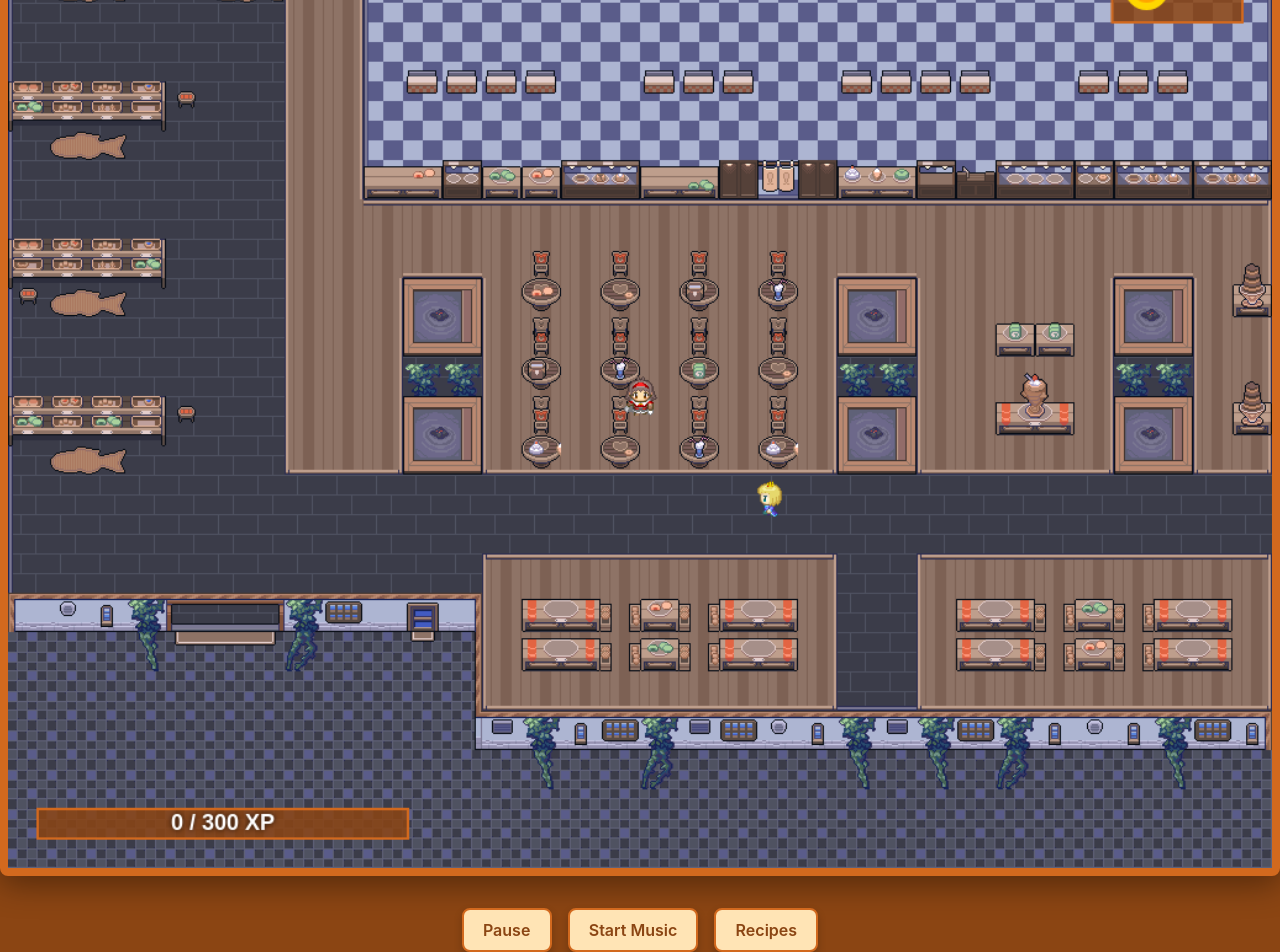
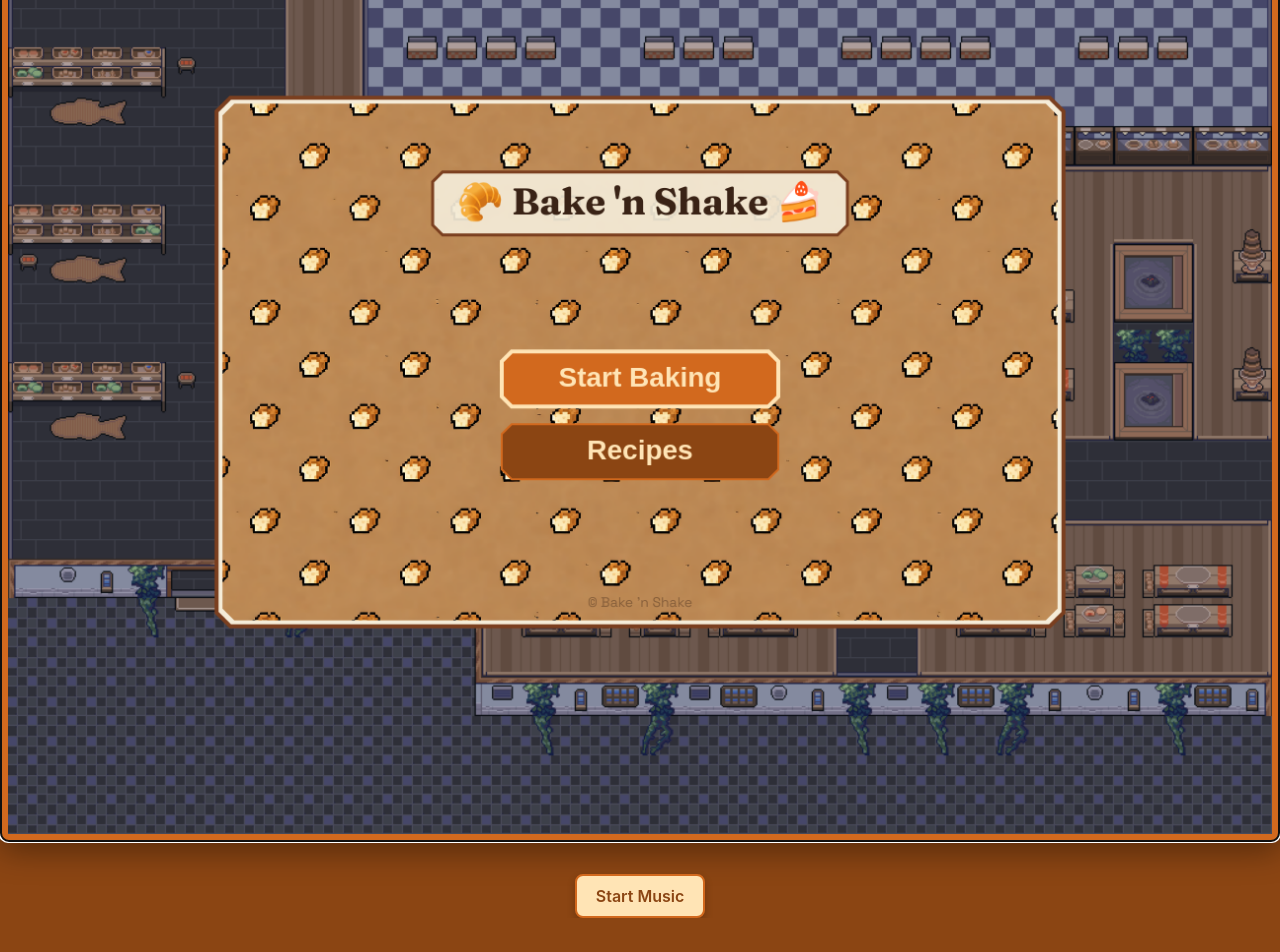
Before and after one commit to astrutz/bakeandshake, a website built with Vite: page index.html in a window 1280 px wide. After the commit the page ends 918 px from the top, so only its background shows below. Built offline with nearby package versions, Linux system fonts and the light colour scheme.

Commit message:
add main menu

```diff
--- a/index.html
+++ b/index.html
@@ -8,7 +8,6 @@
 </head>
 <body>
 <div id="app">
-  <h1>🥐 Bake 'n Shake 🍰</h1>
   <div id="game-container">
     <!-- Keep internal resolution at 1024x768, but display at 1.25x scale -->
     <canvas
@@ -18,9 +17,7 @@
             style="width: 1280px; height: 960px; image-rendering: crisp-edges;"
     ></canvas>
     <div id="controls">
-      <button id="toggle">Pause</button>
       <button id="music">Start Music</button>
-      <button id="recipe-book">Recipes</button>
     </div>
   </div>
 </div>
--- a/src/game.ts
+++ b/src/game.ts
@@ -394,7 +394,7 @@ export class Game {
     });
   }
 
-  private handleMenuSelection() {
+  private async handleMenuSelection() {
     const { action, close } = this.pauseMenu.selectOption();
 
     switch (action) {
@@ -416,6 +416,20 @@ export class Game {
       case 'delete':
         this.deleteSave();
         break;
+
+      case 'main_menu': {
+        // TODO Make hübsch dialog
+        const wantsSave = window.confirm(
+          'Do you want to save before returning to the main menu? Unsaved progress will be lost.',
+        );
+        console.log(wantsSave)
+        if (wantsSave) {
+          this.saveGame();
+        }
+        this.pauseMenu.setPaused(false);
+        window.dispatchEvent(new CustomEvent('open-main-menu'));
+        break;
+      }
     }
   }
 
--- a/src/main.ts
+++ b/src/main.ts
@@ -4,6 +4,7 @@ import { AmbientAudioManager } from './audio/AmbientAudioManager.ts';
 import { SoundManager } from './audio/SoundManager.ts';
 import { SOUND_IDS } from './audio/SoundId.ts';
 import { initRecipeBookOverview } from './ui/recipe-book/recipe-book.ts';
+import { createMainMenu } from './ui/main-menu/main-menu';
 
 // Get the existing canvas element
 const canvas = document.querySelector<HTMLCanvasElement>('#game');
@@ -75,8 +76,22 @@ musicToggleBtn?.addEventListener('click', async () => {
   musicRunning = !musicRunning;
 });
 
-// optional: Autostart Game
-game.start();
+// Initialize recipe book overview overlay
+const openRecipeBook = initRecipeBookOverview();
 
-// Initialize recipe book overview overlay
-initRecipeBookOverview();
+// Main menu
+const menu = createMainMenu({
+  onStart: () => {
+    isRunning = true;
+    toggleBtn && (toggleBtn.textContent = 'Pause');
+    game.start();
+  },
+  onRecipes: () => {
+    openRecipeBook?.();
+  },
+});
+
+window.addEventListener('open-main-menu', () => {
+  game.stop();
+  menu.show();
+});
--- a/src/style.css
+++ b/src/style.css
@@ -1,3 +1,5 @@
+@import url('https://fonts.googleapis.com/css2?family=Fraunces:opsz,wght@9..144,500;9..144,700&family=Space+Grotesk:wght@400;600&display=swap');
+
 :root {
   font-family: Inter, system-ui, Avenir, Helvetica, Arial, sans-serif;
   line-height: 1.5;
@@ -58,6 +60,18 @@ h1 {
   gap: 1rem;
 }
 
+.main-menu-canvas {
+  position: absolute;
+  inset: 0;
+  width: 100%;
+  height: 100%;
+  border-radius: 8px;
+  border: 8px solid #d2691e;
+  pointer-events: auto;
+  background: transparent;
+}
+
+
 #game {
   display: block;
 
--- a/src/ui/PauseMenu.ts
+++ b/src/ui/PauseMenu.ts
@@ -4,7 +4,7 @@ import { Colors, Alpha, Fonts, UI } from '../config/theme';
 export class PauseMenu {
   private isPaused: boolean = false;
   private selectedOption: number = 0;
-  private menuOptions: string[] = ['Resume', 'Save Game', 'Load Game', 'Delete Save'];
+  private menuOptions: string[] = ['Resume', 'Save Game', 'Load Game', 'Delete Save', 'Main Menu'];
 
   // Feedback messages
   private feedbackMessage: string = '';
@@ -78,6 +78,8 @@ export class PauseMenu {
         return { action: 'load', close: true };
       case 'Delete Save':
         return { action: 'delete', close: false };
+      case 'Main Menu':
+        return { action: 'main_menu', close: true };
       default:
         return { action: '', close: false };
     }
--- /dev/null
+++ b/src/ui/main-menu/main-menu.ts
@@ -0,0 +1,288 @@
+import { Colors, Fonts, UI } from '../../config/theme';
+
+type MainMenuActions = {
+  onStart: () => void;
+  onRecipes: () => void;
+};
+
+type MenuButton = {
+  id: 'start' | 'recipes';
+  label: string;
+  x: number;
+  y: number;
+  width: number;
+  height: number;
+};
+
+export function createMainMenu(actions: MainMenuActions) {
+  const container = document.querySelector<HTMLDivElement>('#game-container');
+  const gameCanvas = document.querySelector<HTMLCanvasElement>('#game');
+  if (!container || !gameCanvas) {
+    throw new Error('Game container or canvas not found');
+  }
+
+  const menuCanvas = document.createElement('canvas');
+  menuCanvas.className = 'main-menu-canvas';
+  menuCanvas.setAttribute('aria-label', 'Main menu');
+  menuCanvas.tabIndex = 0;
+  container.appendChild(menuCanvas);
+
+  const context = menuCanvas.getContext('2d');
+  if (!context) {
+    throw new Error('Failed to get 2D context for main menu');
+  }
+
+  let buttons: MenuButton[] = [];
+  let active = true;
+  let selectedIndex = 0;
+  const backgroundImage = new Image();
+  let imageReady = false;
+  backgroundImage.src = '/main-menu/breads.png';
+  backgroundImage.onload = () => {
+    imageReady = true;
+    draw();
+  };
+
+  const mapImage = new Image();
+  let mapReady = false;
+  mapImage.src = '/map/map.png';
+  mapImage.onload = () => {
+    mapReady = true;
+    draw();
+  };
+
+  const resize = () => {
+    const rect = gameCanvas.getBoundingClientRect();
+    const dpr = window.devicePixelRatio || 1;
+    menuCanvas.width = Math.floor(rect.width * dpr);
+    menuCanvas.height = Math.floor(rect.height * dpr);
+    menuCanvas.style.width = `${rect.width}px`;
+    menuCanvas.style.height = `${rect.height}px`;
+    context.setTransform(dpr, 0, 0, dpr, 0, 0);
+    draw();
+  };
+
+  const draw = () => {
+    const width = menuCanvas.width / (window.devicePixelRatio || 1);
+    const height = menuCanvas.height / (window.devicePixelRatio || 1);
+    const padding = Math.min(width, height) * 0.22;
+    const innerX = padding;
+    const innerY = padding;
+    const innerW = width - padding * 2;
+    const innerH = height - padding * 2;
+
+    context.clearRect(0, 0, width, height);
+    if (mapReady) {
+      drawCoverImage(context, mapImage, width, height, 0, 0);
+      context.fillStyle = 'rgba(11, 8, 6, 0.25)';
+      context.fillRect(0, 0, width, height);
+    } else {
+      context.fillStyle = '#3d1f11';
+      context.fillRect(0, 0, width, height);
+    }
+
+    context.fillStyle = '#f5ecd8';
+    context.strokeStyle = '#7b3f1f';
+    context.lineWidth = 4;
+    drawPixelRoundRect(context, innerX, innerY, innerW, innerH, 14);
+    context.fill();
+    context.stroke();
+
+    context.save();
+    context.beginPath();
+    drawPixelRoundRect(context, innerX + 6, innerY + 6, innerW - 12, innerH - 12, 12);
+    context.clip();
+    if (imageReady) {
+      drawCoverImage(context, backgroundImage, innerW - 12, innerH - 12, innerX + 6, innerY + 6);
+    } else {
+      context.fillStyle = '#5a2e16';
+      context.fillRect(innerX + 6, innerY + 6, innerW - 12, innerH - 12);
+    }
+    context.restore();
+
+    const titleY = innerY + innerH * 0.2;
+    const titleWidth = Math.min(innerW * 0.82, 420);
+    const titleHeight = 64;
+    const titleX = width / 2 - titleWidth / 2;
+    const titleBoxY = titleY - titleHeight / 2;
+
+    context.fillStyle = 'rgba(245, 236, 216, 0.92)';
+    context.strokeStyle = '#7b3f1f';
+    context.lineWidth = 3;
+    drawPixelRoundRect(context, titleX, titleBoxY, titleWidth, titleHeight, 10);
+    context.fill();
+    context.stroke();
+
+    context.fillStyle = '#3a2316';
+    context.font = '700 38px "Fraunces", serif';
+    context.textAlign = 'center';
+    context.textBaseline = 'middle';
+    context.fillText("🥐 Bake 'n Shake 🍰", width / 2, titleY);
+
+    const buttonWidth = Math.min(280, innerW * 0.5);
+    const buttonHeight = 56;
+    const buttonX = width / 2 - buttonWidth / 2;
+    const startY = innerY + innerH * 0.48;
+    const gap = 18;
+
+    buttons = [
+      {
+        id: 'start',
+        label: 'Start Baking',
+        x: buttonX,
+        y: startY,
+        width: buttonWidth,
+        height: buttonHeight,
+      },
+      {
+        id: 'recipes',
+        label: 'Recipes',
+        x: buttonX,
+        y: startY + buttonHeight + gap,
+        width: buttonWidth,
+        height: buttonHeight,
+      },
+    ];
+
+    buttons.forEach((button, index) => {
+      const isSelected = index === selectedIndex;
+      context.fillStyle = isSelected ? Colors.chocolate : Colors.saddleBrown;
+      context.strokeStyle = isSelected ? Colors.moccasin : Colors.chocolate;
+      context.lineWidth = isSelected ? UI.borderWidth.thick : UI.borderWidth.thin;
+      drawPixelRoundRect(context, button.x, button.y, button.width, button.height, 10);
+      context.fill();
+      context.stroke();
+
+      context.fillStyle = Colors.moccasin;
+      context.font = `600 ${Fonts.sizes.large} ${Fonts.body}`;
+      context.fillText(button.label, button.x + button.width / 2, button.y + button.height / 2);
+    });
+
+    context.fillStyle = 'rgba(58, 35, 22, 0.4)';
+    context.font = '500 14px "Space Grotesk", sans-serif';
+    context.fillText('© Bake \'n Shake', width / 2, innerY + innerH - 24);
+  };
+
+  const hitTest = (x: number, y: number) =>
+    buttons.find(
+      (button) =>
+        x >= button.x &&
+        x <= button.x + button.width &&
+        y >= button.y &&
+        y <= button.y + button.height,
+    );
+
+  menuCanvas.addEventListener('mousemove', (event) => {
+    if (!active) return;
+    const rect = menuCanvas.getBoundingClientRect();
+    const hit = hitTest(event.clientX - rect.left, event.clientY - rect.top);
+    menuCanvas.style.cursor = hit ? 'pointer' : 'default';
+  });
+
+  menuCanvas.addEventListener('click', (event) => {
+    if (!active) return;
+    const rect = menuCanvas.getBoundingClientRect();
+    const hit = hitTest(event.clientX - rect.left, event.clientY - rect.top);
+    if (!hit) return;
+
+    if (hit.id === 'start') {
+      actions.onStart();
+      hide();
+    } else if (hit.id === 'recipes') {
+      actions.onRecipes();
+    }
+  });
+
+  menuCanvas.addEventListener('keydown', (event) => {
+    if (!active) return;
+    if (event.key === 'ArrowUp' || event.key === 'w' || event.key === 'W') {
+      event.preventDefault();
+      selectedIndex = (selectedIndex - 1 + buttons.length) % buttons.length;
+      draw();
+    } else if (event.key === 'ArrowDown' || event.key === 's' || event.key === 'S') {
+      event.preventDefault();
+      selectedIndex = (selectedIndex + 1) % buttons.length;
+      draw();
+    } else if (event.key === 'Enter' || event.key === ' ') {
+      event.preventDefault();
+      const selected = buttons[selectedIndex];
+      if (!selected) return;
+      if (selected.id === 'start') {
+        actions.onStart();
+        hide();
+      } else if (selected.id === 'recipes') {
+        actions.onRecipes();
+      }
+    }
+  });
+
+  const show = () => {
+    active = true;
+    menuCanvas.style.display = 'block';
+    selectedIndex = 0;
+    resize();
+    menuCanvas.focus();
+  };
+
+  const hide = () => {
+    active = false;
+    menuCanvas.style.display = 'none';
+  };
+
+  window.addEventListener('resize', () => {
+    if (active) {
+      resize();
+    }
+  });
+
+  show();
+
+  return { show, hide };
+}
+
+function drawPixelRoundRect(
+  ctx: CanvasRenderingContext2D,
+  x: number,
+  y: number,
+  width: number,
+  height: number,
+  radius: number,
+) {
+  const r = Math.max(4, Math.floor(radius));
+  ctx.beginPath();
+  ctx.moveTo(x + r, y);
+  ctx.lineTo(x + width - r, y);
+  ctx.lineTo(x + width, y + r);
+  ctx.lineTo(x + width, y + height - r);
+  ctx.lineTo(x + width - r, y + height);
+  ctx.lineTo(x + r, y + height);
+  ctx.lineTo(x, y + height - r);
+  ctx.lineTo(x, y + r);
+  ctx.closePath();
+}
+
+function drawCoverImage(
+  ctx: CanvasRenderingContext2D,
+  image: HTMLImageElement,
+  width: number,
+  height: number,
+  x: number,
+  y: number,
+) {
+  const imageRatio = image.width / image.height;
+  const canvasRatio = width / height;
+  let drawWidth = width;
+  let drawHeight = height;
+  let offsetX = x;
+  let offsetY = y;
+
+  if (canvasRatio > imageRatio) {
+    drawHeight = width / imageRatio;
+    offsetY = y + (height - drawHeight) / 2;
+  } else {
+    drawWidth = height * imageRatio;
+    offsetX = x + (width - drawWidth) / 2;
+  }
+
+  ctx.drawImage(image, offsetX, offsetY, drawWidth, drawHeight);
+}
```
Also changed, not shown: public/main-menu/breads.png (added).
